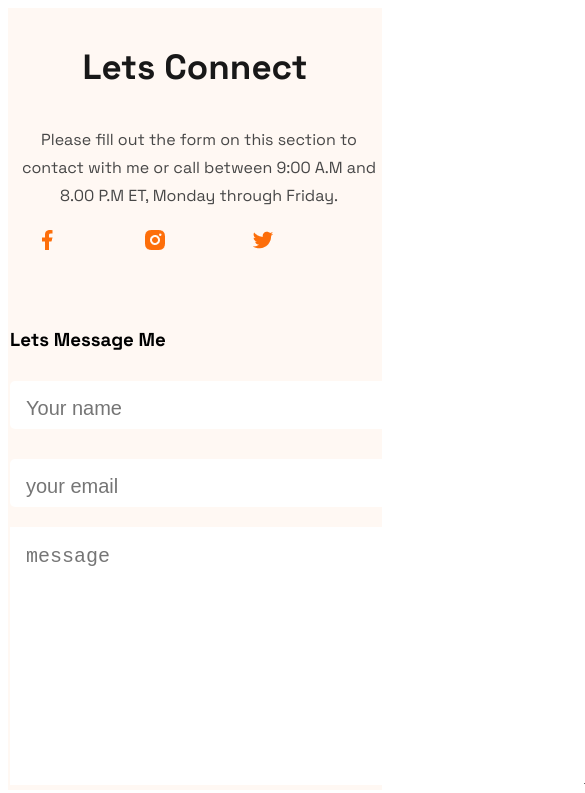
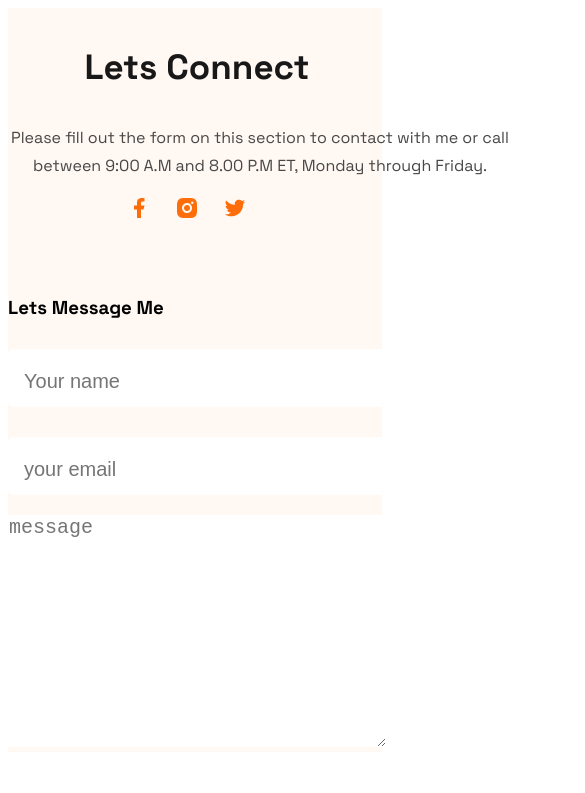
Before and after one commit to sakibhasan-24/ZeroToMinus-Responsive, a plain HTML site: page index.html in a window 390 px wide. Shown: the whole page, 585 px wide, since content can reach past the window. Drawn offline with Linux system fonts and the light colour scheme.

Commit message:
make footer responsive

```diff
--- a/style.css
+++ b/style.css
@@ -247,46 +247,30 @@ textarea {
 @media screen and (max-width: 576px) {
   footer {
     margin: 0;
-    width: 100%;
+    text-align: start;
   }
   .footer-container {
-    width: 100%;
     flex-direction: column;
   }
+
   .connection {
+    width: 100%;
     margin: 2px;
   }
   .footer-text {
-    margin-left: 2px;
-    width: 100%;
-    padding: 2px;
+    padding: 0;
+    margin-left: 0;
+  }
+  .icon-container img {
+    margin-right: 20px;
+    cursor: pointer;
   }
   .form-section {
-    margin-left: 2px;
-  }
-  .form-section input {
-    height: 20px;
-    width: 50%;
+    margin-left: 0;
+    width: 80%;
+    margin-top: 50px;
   }
   textarea {
-    padding: auto;
+    padding: 1px;
   }
 }
-
-/*
-
-git init
-git add README.md
-git commit -m "first commit"
-git branch -M main
-git remote add origin https://github.com/sakibhasan-24/ZeroToMinus-Responsive.git
-git push -u origin main
-
-
-
-
-
-
-
-
-*/
```
